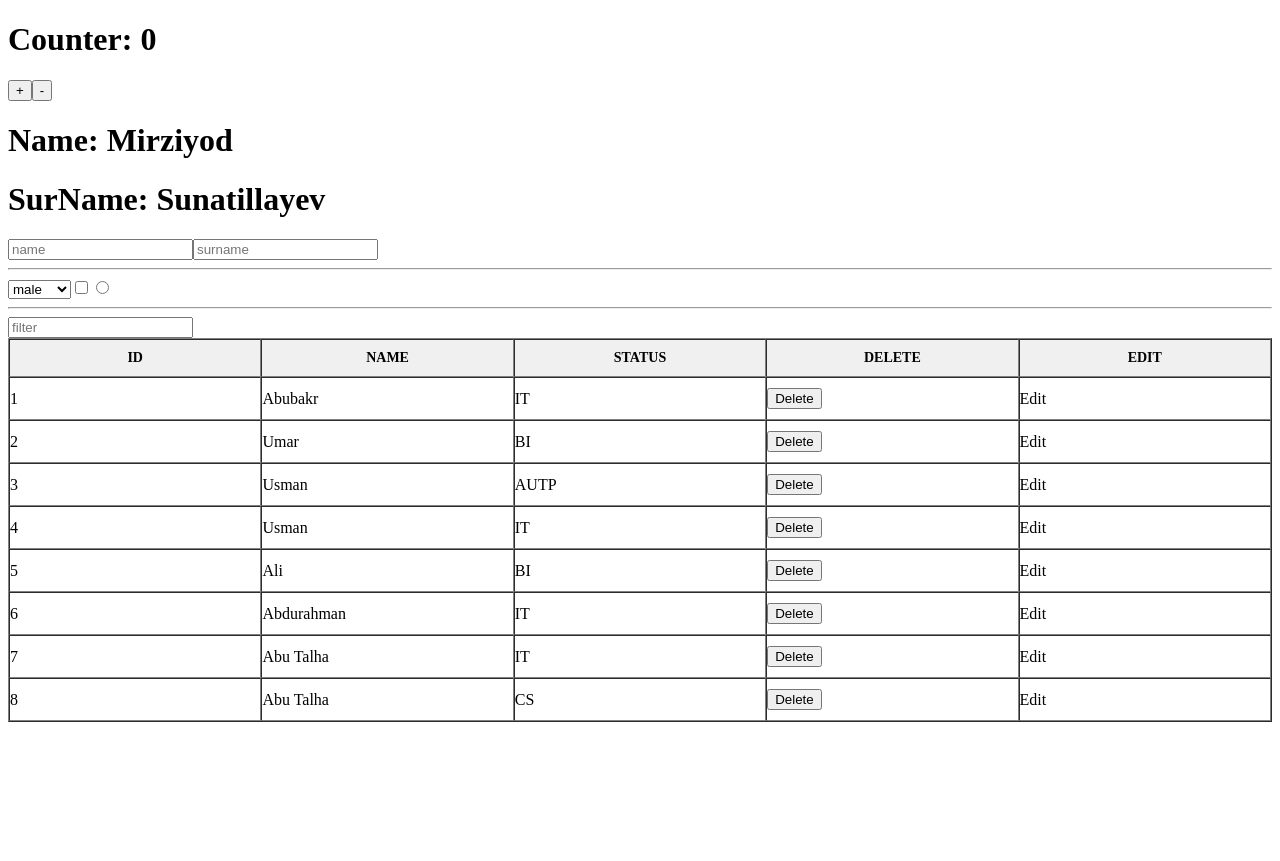
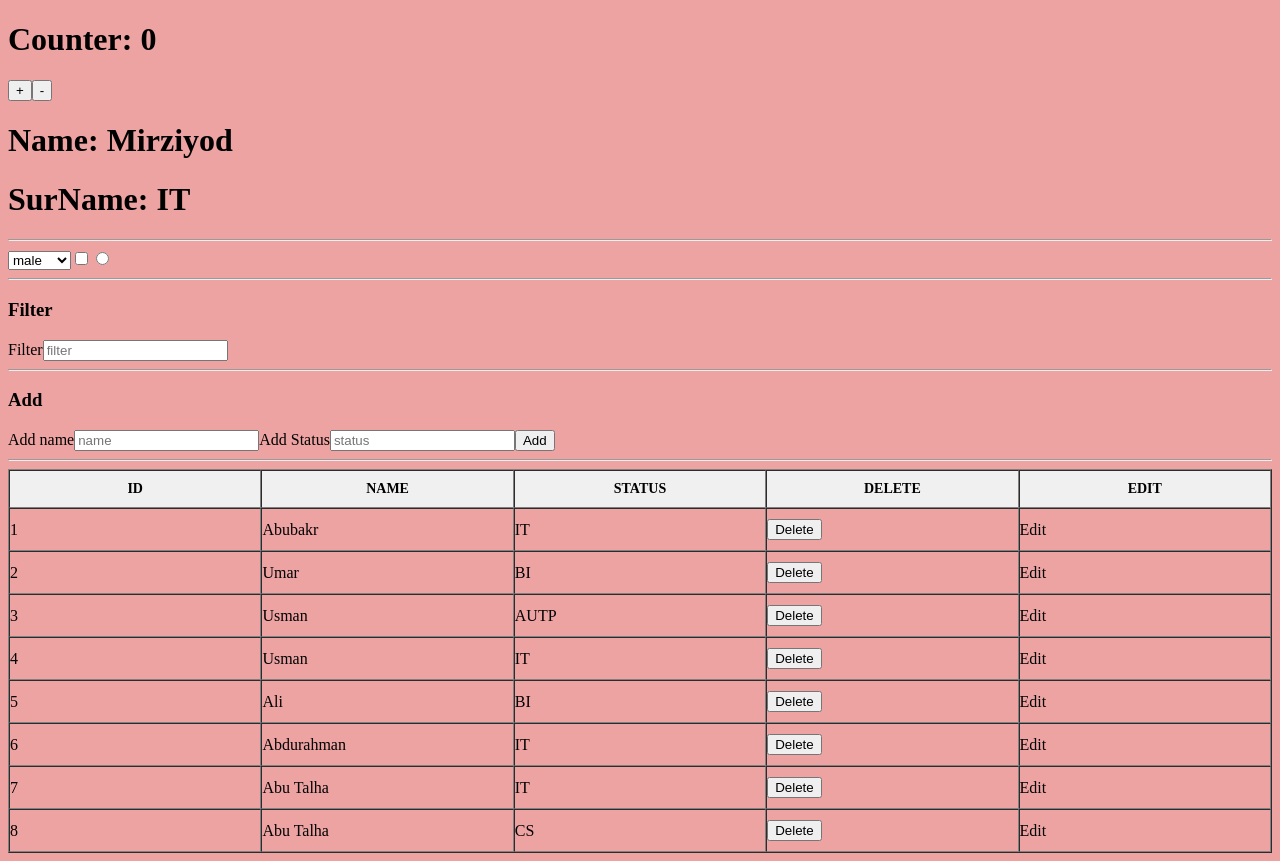
Before and after one commit to ZiyoWorld/reactjs, a React (Create React App) app: page / in a window 1280 px wide. Before the commit the page ends 800 px from the top, so only its background shows below. Built offline with nearby package versions, Linux system fonts and the light colour scheme.

Commit message:
add and filter

```diff
--- a/review.js
+++ b/review.js
@@ -11,4 +11,7 @@
 // 1.state CRUD
 // 2.Advanced
 // table yasaymiz
-// table delete function bilan ishlaymiz
+// table delete function bilan ishlaymiz.
+
+// 5. add dobavit
+// 6.
--- a/src/State.jsx
+++ b/src/State.jsx
@@ -8,11 +8,11 @@ class State extends Component {
          count: 0,
          data: student,
          name: "Mirziyod",
-         surname: "Sunatillayev",
+         status: "IT",
 
      }
     render() {
-        const {count, name, surname} = this.state;
+        const {count, name, status} = this.state;
 
         const plus =()=>{if(count < 10) {this.setState({count: count + 1})}};
         const minus =()=>{if(count > 0){ this.setState({ count: count - 1})}};
@@ -42,6 +42,18 @@ class State extends Component {
             data: res,
           })
         }
+        const onAdd = ()=>{
+        let user = {
+            id: Date.now(),
+            name: name,
+            status: status,
+        }
+        this.setState({
+            name: '',
+            status: ''
+        });
+        console.log(user);
+        }
 
         return (
             <>
@@ -49,9 +61,8 @@ class State extends Component {
             <button onClick={plus}  >+</button>
             <button onClick={minus} >-</button>
             <h1>Name: {name}</h1>
-            <h1>SurName: {surname}</h1>
-            <input type="text" name="name" placeholder="name" onChange={onChange} />
-            <input type="text" name="surname" placeholder="surname" onChange={onChange} />
+            <h1>SurName: {status}</h1>
+
             <hr />
             <select onClick={onSelect}>
                 <option value="male">male</option>
@@ -60,11 +71,20 @@ class State extends Component {
             <input type="checkbox" onChange={onCheck} />
             <input type="radio" onChange={onCheck} />
             <hr />
-            <input type="text" placeholder="filter" onChange={onFilter} />
+            <h3>Filter</h3>
+            <label htmlFor="filter">Filter</label>
+            <input type="text" id="filter" placeholder="filter" onChange={onFilter} />
+            <hr />
+            <h3>Add</h3>
+            <label htmlFor="addname">Add name</label>
+            <input type="text" name="name" placeholder="name" onChange={onChange} />
+            <label htmlFor="addstatus">Add Status</label>
+            <input type="text" id="status"  name="status" placeholder="status" onChange={onChange} />
+            <button onClick={onAdd}>Add</button>
+            <hr />
              <table border="1" width={"100%"}>
                 <thead>
                     <tr>
-
                     <th>ID</th>
                     <th>Name</th>
                     <th>Status</th>
--- a/src/index.css
+++ b/src/index.css
@@ -1,3 +1,6 @@
+body{
+  background-color: #eea3a3;
+}
 table, tr, td, th{
   border-spacing: 0;
   min-width: 90px;
```
